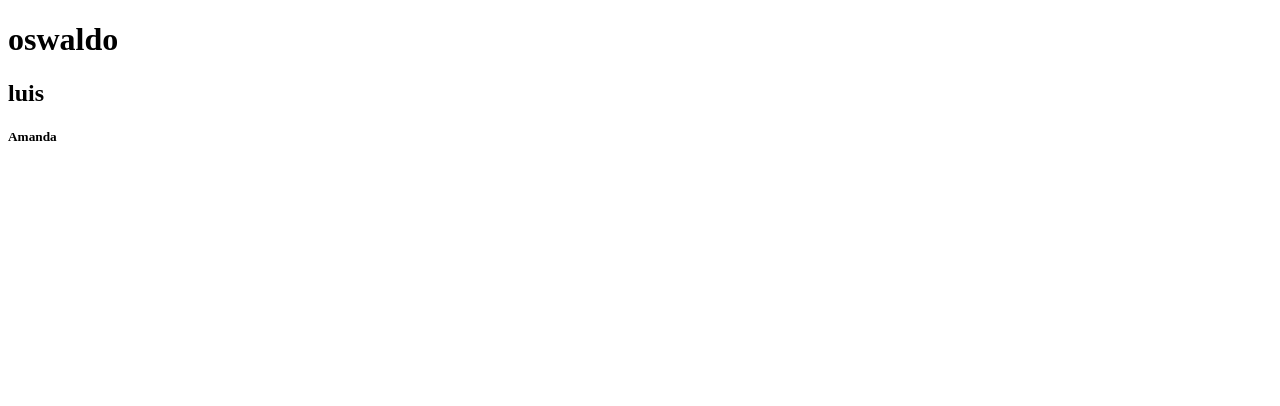
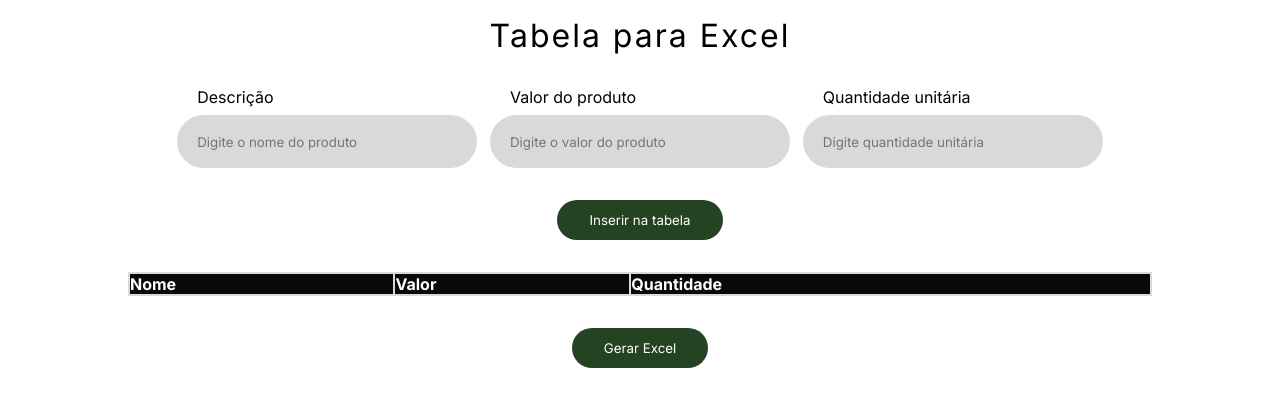
Before and after one commit to Andredev-dias/ExcelTable, a plain HTML site: page Table-to-excel/index.html in a window 1280 px wide. Drawn offline with Linux system fonts and the light colour scheme.

Commit message:
tabela pronta

```diff
--- a/Table-to-excel/index.html
+++ b/Table-to-excel/index.html
@@ -1,13 +1,55 @@
 <!DOCTYPE html>
 <html lang="en">
+
 <head>
     <meta charset="UTF-8">
     <meta name="viewport" content="width=device-width, initial-scale=1.0">
     <title>Tabela para excel</title>
+    <link rel="preconnect" href="https://fonts.googleapis.com">
+    <link rel="preconnect" href="https://fonts.gstatic.com" crossorigin>
+    <link
+        href="https://fonts.googleapis.com/css2?family=Inter:ital,opsz,wght@0,14..32,100..900;1,14..32,100..900&display=swap"
+        rel="stylesheet">
+    <script src="https://cdnjs.cloudflare.com/ajax/libs/xlsx/0.17.3/xlsx.full.min.js"></script>
+    <link rel="stylesheet" href="style.css">
+    <script src="script.js"></script>
 </head>
+
 <body>
-    <h1>oswaldo</h1>
-    <h2>luis</h2>
-    <h5>Amanda</h5>
+    <h1>Tabela para Excel</h1>
+    <section>
+        <div class="wrap-inputs">
+            <label for="nome">Descrição</label>
+            <input id="nome" type="text" placeholder="Digite o nome do produto">
+        </div>
+        <div class="wrap-inputs">
+            <label for="valor">Valor do produto</label>
+            <input id="valor" type="number" placeholder="Digite o valor do produto">
+        </div>
+        <div class="wrap-inputs">
+            <label for="quantidade">Quantidade unitária</label>
+            <input id="quantidade" type="number" placeholder="Digite quantidade unitária">
+        </div>
+    </section>
+    <div class="wrap-btn">
+        <button onclick="adicionarItem()" class="btn">Inserir na tabela</button>
+    </div>
+    <div class="wrap-tb">
+        <table id="tabela">
+            <thead>
+                <tr>
+                    <th>Nome</th>
+                    <th>Valor</th>
+                    <th>Quantidade</th>
+                </tr>
+            </thead>
+            <tbody>
+            </tbody>
+        </table>
+    </div>
+    <div class="wrap-btn">
+        <button class="btn" onclick="exportarParaExcel()">Gerar Excel</button>
+    </div>
 </body>
+
 </html>
--- /dev/null
+++ b/Table-to-excel/script.js
@@ -0,0 +1,37 @@
+function adicionarItem(){
+    // Obter os valores digitados pelo usuario
+    var nome = document.getElementById("nome").value
+    var valor = document.getElementById("valor").value
+    var quantidade = document.getElementById("quantidade").value
+
+    if(!nome || !valor || !quantidade){
+        alert("Insira todos os valores!!!")
+        return
+    }
+
+    // Criar uma lçinha na tabela
+    var tabela = document.getElementById("tabela").getElementsByTagName("tbody")[0]
+    var novalinha = tabela.insertRow(tabela.rows.length)
+    var celulaNome = novalinha.insertCell(0)
+    var celulaValor = novalinha.insertCell(1)
+    var celulaQuantidade = novalinha.insertCell(2)
+
+    // Preencher as célular com os valores
+    celulaNome.innerHTML = nome
+    celulaValor.innerHTML = valor
+    celulaQuantidade.innerHTML = quantidade
+
+    // Limpar os campos
+    document.getElementById("nome").value = ""
+    document.getElementById("valor").value = ""
+    document.getElementById("quantidade").value = ""
+}
+
+function exportarParaExcel(){
+    var tabela = document.getElementById("tabela")
+    var nomeArquivo = "tabela_produtos.xlsx"
+    var wb = XLSX.utils.table_to_book(tabela, {sheet: "Tabela de Produtos"})
+    XLSX.writeFile(wb, nomeArquivo)
+}
+
+// const exportarParaExcel = () => {XLSX.writeFile( XLSX.utils.table_to_book(document.getElementById("tabela"), {sheet: "Tabela de Produtos"}), "tabela_produtos.xlsx")}
--- /dev/null
+++ b/Table-to-excel/style.css
@@ -0,0 +1,97 @@
+:root{
+    --inputs-background: #d9d9d9;
+    --txt-color-white: #ffff;
+}
+
+*{
+    padding: 0;
+    margin: 0;
+    box-sizing: border-box;
+    font-family: "Inter", sans-serif;
+}
+
+h1{
+    width: 100%;
+    text-align: center;
+    font-weight: 400;
+    letter-spacing: 2px;
+    margin-top: 2vh;
+}
+
+section{
+    width: 100%;
+    display: flex;
+    align-items: center;
+    justify-content: center;
+    flex-wrap: wrap;
+    gap: 1vw;
+    margin-top: 4vh;
+}
+
+.wrap-inputs{
+    display: flex;
+    flex-direction: column;
+}
+label{
+    padding-left: 20px;
+    margin-bottom: 1vh;
+}
+
+input{
+    border-radius: 999px;
+    width:300px;
+    height: 53px;
+    border: none;
+    background-color: var(--inputs-background);
+    padding-left: 20px;
+}
+
+.wrap-btn{
+    width: 100%;
+    text-align: center;
+    margin-top: 4vh;
+}
+
+.btn{
+    background-color: rgba(19, 53, 19, 0.929);
+    color: var(--txt-color-white);
+    padding: 10px 30px;
+    border-radius: 999px;
+    border: none;
+    transition: all 200ms linear;
+    border: 2px solid transparent;
+}
+
+.btn:hover{
+    cursor: pointer;
+    transition: all 200ms linear;
+    box-shadow: rgba(0, 0, 0, 0.35) 0px 5px 15px;
+    border: 2px solid green;
+    color: rgb(110, 204, 110);
+}
+
+#tabela{
+    background-color: #d9d9d9;
+    width: 80%;
+    text-align: left;
+}
+
+.wrap-tb{
+    width: 100%;
+    height: auto;
+    display: flex;
+    align-items: center;
+    justify-content: center;
+    margin-top: 4vh;
+}
+thead{
+    background-color: #090909;
+    color: var(--txt-color-white);
+}
+
+@media (width < 300px){
+    input{
+        width:200px;
+        height: 45px;
+    }
+}
```
